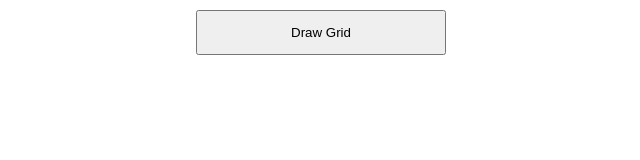
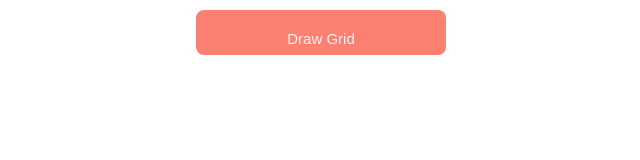
Before and after one commit to edd-onyango/etch-a-sketch, a plain HTML site: page index.html in a window 1280 px wide. Shown: the whole page, without its empty margins (319-959 px from the left). Drawn offline with Linux system fonts and the light colour scheme.

Commit message:
Style the button

```diff
--- a/style.css
+++ b/style.css
@@ -20,4 +20,16 @@
 #gridButton {
     width: 250px;
     height: 45px;
+    text-decoration: none;
+    border: none;
+    text-align: center;
+    color: whitesmoke;
+    font-size: 15px;
+    padding: 20px 30px;
+    background-color: salmon;
+    border-radius: 8px;
 }
+
+#gridButton:hover {
+    background-color: blue;;
+}
```
